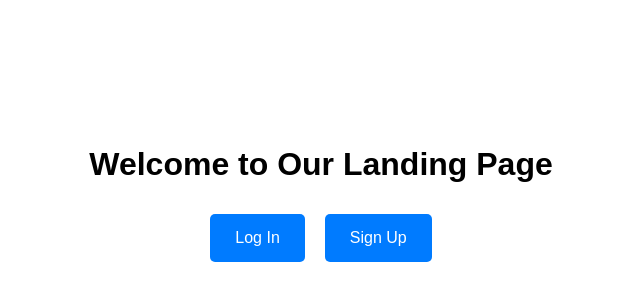
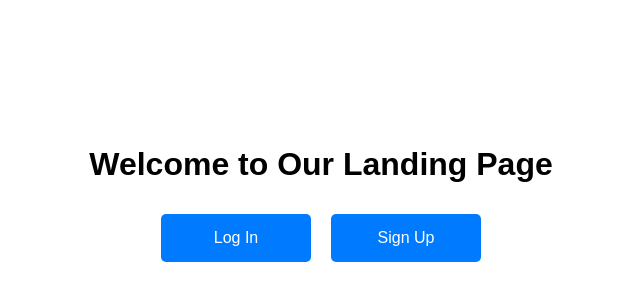
Before and after one commit to davidpaz06/clinikos-frontend, a React (Vite) app: page / in a window 1280 px wide. Shown: the part 242-542 px from the top of the page, without its empty margins (319-959 px from the left). Built offline with nearby package versions, Linux system fonts and the light colour scheme.

Commit message:
minor change: eslint-disable

```diff
--- a/src/backend/server.js
+++ b/src/backend/server.js
@@ -1,3 +1,5 @@
+/*eslint-disable */
+
 import express from "express";
 import path from "path";
 import argon2 from "argon2";
--- a/src/components/pages/landingpage.module.css
+++ b/src/components/pages/landingpage.module.css
@@ -15,6 +15,7 @@
   display: inline-block;
   margin: 10px;
   padding: 15px 25px;
+  width: 150px;
   font-size: 16px;
   color: #fff;
   background-color: #007bff;
```
